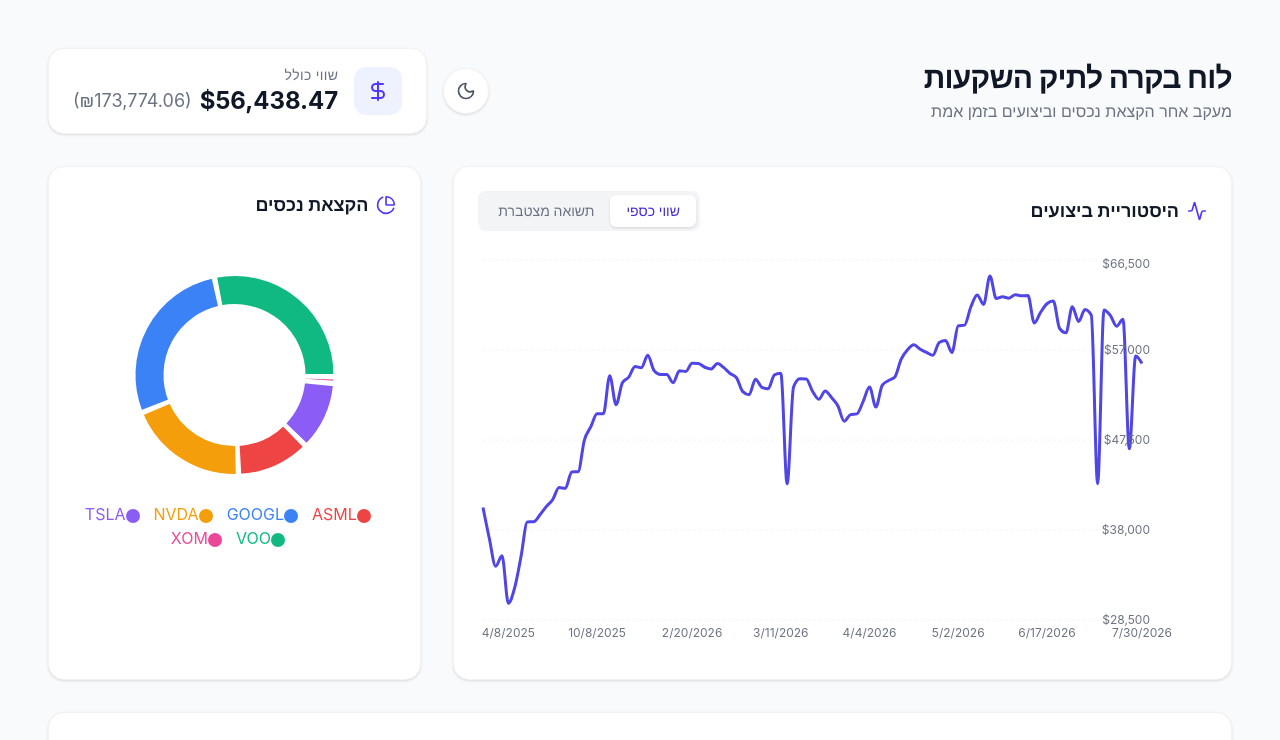
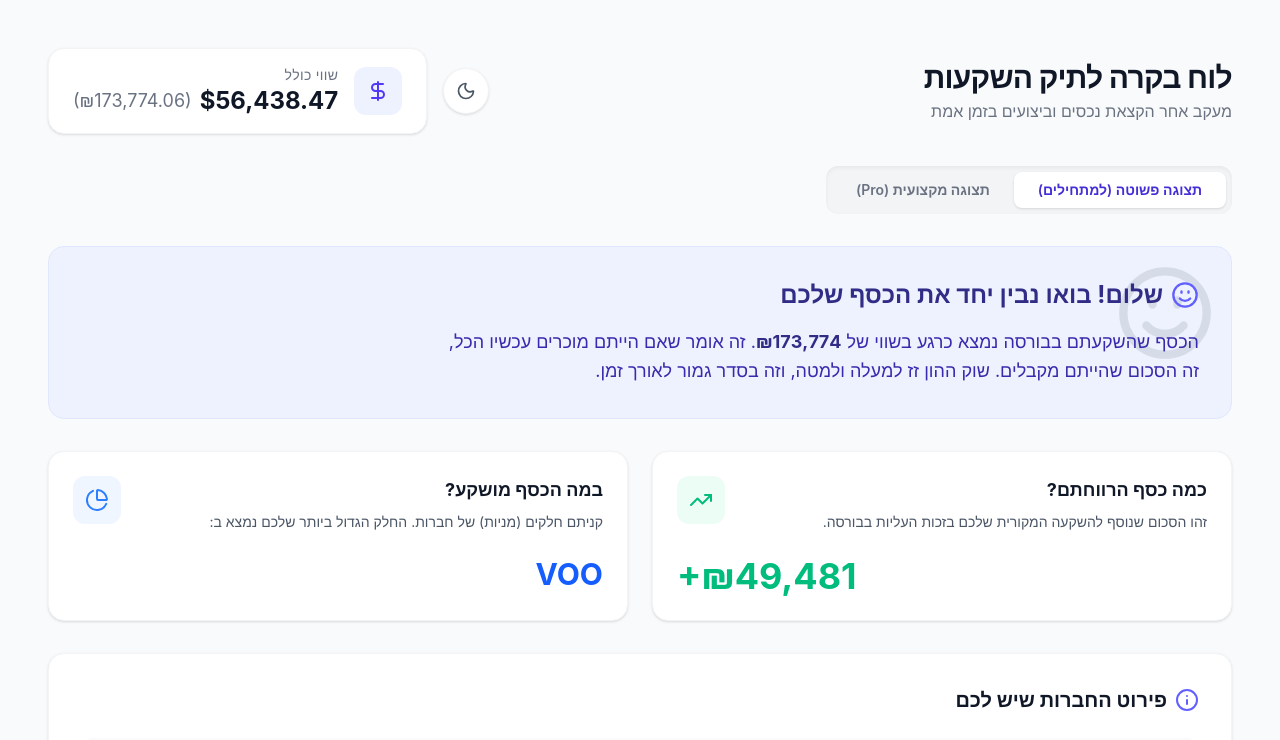
Before and after one commit to Almog787/My-new-stock-trucker, a React (Vite) app: page / in a window 1280 px wide. Shown: the top 740 px of the page. Built offline with nearby package versions, Linux system fonts and the light colour scheme; the HTML template or start-up script is replaced by a standard one.

Commit message:
feat: add dashboard view switcher
Introduce a simple/pro tab toggle to allow users to switch between different dashboard complexity levels.

```diff
--- a/src/App.tsx
+++ b/src/App.tsx
@@ -14,7 +14,7 @@ import {
   BarChart,
   Bar
 } from 'recharts';
-import { TrendingUp, DollarSign, PieChart as PieChartIcon, Activity, BarChart3, ArrowLeftRight, Moon, Sun, ArrowUp, ArrowDown } from 'lucide-react';
+import { TrendingUp, DollarSign, PieChart as PieChartIcon, Activity, BarChart3, ArrowLeftRight, Moon, Sun, ArrowUp, ArrowDown, Smile, Info } from 'lucide-react';
 
 interface PortfolioItem {
   amount: number;
@@ -43,6 +43,7 @@ function App() {
   const [loading, setLoading] = useState(true);
   const [chartView, setChartView] = useState<'value' | 'return'>('value');
   const [mobileTab, setMobileTab] = useState<'charts' | 'holdings'>('charts');
+  const [dashboardTab, setDashboardTab] = useState<'simple' | 'pro'>('simple');
   const [darkMode, setDarkMode] = useState(false);
   const [sortConfig, setSortConfig] = useState<{ key: SortKey; direction: 'asc' | 'desc' }>({ key: 'value', direction: 'desc' });
 
@@ -232,8 +233,107 @@ function App() {
           </div>
         </header>
 
+        {/* Tab Switcher */}
+        <div className="flex bg-gray-100 dark:bg-gray-800 p-1.5 rounded-xl w-fit shadow-inner mx-auto md:mx-0">
+          <button
+            onClick={() => setDashboardTab('simple')}
+            className={`px-6 py-2 text-sm font-semibold rounded-lg transition-all ${dashboardTab === 'simple' ? 'bg-white dark:bg-gray-600 text-indigo-700 dark:text-indigo-300 shadow-sm' : 'text-gray-500 dark:text-gray-400 hover:text-gray-700 dark:hover:text-gray-200'}`}
+          >
+            תצוגה פשוטה (למתחילים)
+          </button>
+          <button
+            onClick={() => setDashboardTab('pro')}
+            className={`px-6 py-2 text-sm font-semibold rounded-lg transition-all ${dashboardTab === 'pro' ? 'bg-white dark:bg-gray-600 text-indigo-700 dark:text-indigo-300 shadow-sm' : 'text-gray-500 dark:text-gray-400 hover:text-gray-700 dark:hover:text-gray-200'}`}
+          >
+            תצוגה מקצועית (Pro)
+          </button>
+        </div>
+
+        {dashboardTab === 'simple' && (
+          <div className="space-y-8 animate-in fade-in duration-500">
+            <div className="bg-indigo-50 dark:bg-indigo-900/20 p-6 md:p-8 rounded-2xl border border-indigo-100 dark:border-indigo-800/50 relative overflow-hidden">
+              <div className="absolute top-0 right-0 p-4 opacity-10">
+                <Smile size={100} />
+              </div>
+              <h2 className="text-2xl font-bold text-indigo-900 dark:text-indigo-100 mb-4 flex items-center gap-2 relative z-10">
+                <Smile className="text-indigo-500" size={28} />
+                שלום! בואו נבין יחד את הכסף שלכם
+              </h2>
+              <p className="text-indigo-800 dark:text-indigo-200 text-lg leading-relaxed max-w-3xl relative z-10">
+                הכסף שהשקעתם בבורסה נמצא כרגע בשווי של <strong className="font-bold text-indigo-900 dark:text-white">₪{(portfolioTotal * USD_TO_ILS).toLocaleString(undefined, { maximumFractionDigits: 0 })}</strong>.
+                זה אומר שאם הייתם מוכרים עכשיו הכל, זה הסכום שהייתם מקבלים.
+                {monthlyPnLData.length > 0 && monthlyPnLData[monthlyPnLData.length - 1].isPositive ? ' החדשות הטובות הן שהכסף שלכם צמח לאחרונה! 🎉' : ' שוק ההון זז למעלה ולמטה, וזה בסדר גמור לאורך זמן.'}
+              </p>
+            </div>
+
+            {/* Simple Cards */}
+            <div className="grid grid-cols-1 md:grid-cols-2 gap-6">
+              <div className="bg-white dark:bg-gray-800 p-6 rounded-2xl shadow-sm border border-gray-100 dark:border-gray-700">
+                <div className="flex items-start justify-between">
+                  <div>
+                    <h3 className="text-lg font-bold text-gray-900 dark:text-white mb-2">כמה כסף הרווחתם?</h3>
+                    <p className="text-gray-600 dark:text-gray-400 text-sm mb-4">זהו הסכום שנוסף להשקעה המקורית שלכם בזכות העליות בבורסה.</p>
+                  </div>
+                  <div className="p-3 bg-emerald-50 dark:bg-emerald-900/30 rounded-xl text-emerald-500">
+                    <TrendingUp size={24} />
+                  </div>
+                </div>
+                {chartData.length > 0 && (
+                  <div className="text-4xl font-bold text-emerald-500 flex items-center gap-2 mt-2" dir="ltr">
+                    +₪{((portfolioTotal - chartData[0]?.total) * USD_TO_ILS).toLocaleString(undefined, { maximumFractionDigits: 0 })}
+                  </div>
+                )}
+              </div>
+
+              <div className="bg-white dark:bg-gray-800 p-6 rounded-2xl shadow-sm border border-gray-100 dark:border-gray-700">
+                <div className="flex items-start justify-between">
+                  <div>
+                    <h3 className="text-lg font-bold text-gray-900 dark:text-white mb-2">במה הכסף מושקע?</h3>
+                    <p className="text-gray-600 dark:text-gray-400 text-sm mb-4">קניתם חלקים (מניות) של חברות. החלק הגדול ביותר שלכם נמצא ב:</p>
+                  </div>
+                  <div className="p-3 bg-blue-50 dark:bg-blue-900/30 rounded-xl text-blue-500">
+                    <PieChartIcon size={24} />
+                  </div>
+                </div>
+                <div className="text-3xl font-bold text-blue-600 dark:text-blue-400 mt-2">
+                  {sortedPortfolioData.length > 0 ? sortedPortfolioData[0].name : ''}
+                </div>
+              </div>
+            </div>
+
+            {/* Simple Explanation List */}
+            <div className="bg-white dark:bg-gray-800 p-6 md:p-8 rounded-2xl shadow-sm border border-gray-100 dark:border-gray-700">
+                <h3 className="text-xl font-bold text-gray-900 dark:text-white mb-6 flex items-center gap-2">
+                  <Info className="text-indigo-500" />
+                  פירוט החברות שיש לכם
+                </h3>
+                <div className="space-y-4">
+                  {sortedPortfolioData.map((asset, i) => {
+                    const isPositive = asset.returnPct >= 0;
+                    return (
+                      <div key={asset.name} className="flex flex-col sm:flex-row sm:items-center justify-between p-5 bg-gray-50 dark:bg-gray-700/30 rounded-xl transition-colors hover:bg-gray-100 dark:hover:bg-gray-700/50">
+                        <div className="flex items-center gap-4 mb-3 sm:mb-0">
+                          <div className="w-12 h-12 rounded-full flex items-center justify-center font-bold text-white shadow-sm text-lg" style={{ backgroundColor: COLORS[i % COLORS.length] }}>
+                            {asset.name.substring(0, 2)}
+                          </div>
+                          <div>
+                            <h4 className="font-bold text-gray-900 dark:text-white text-lg">{asset.name}</h4>
+                            <p className="text-sm text-gray-500 dark:text-gray-400">יש לכם כרגע מניות בשווי של ₪{(asset.value * USD_TO_ILS).toLocaleString(undefined, { maximumFractionDigits: 0 })} בחברה זו</p>
+                          </div>
+                        </div>
+                        <div className={`text-sm font-semibold px-4 py-2 rounded-full w-fit flex items-center gap-1.5 ${isPositive ? 'bg-emerald-100 text-emerald-700 dark:bg-emerald-900/40 dark:text-emerald-400' : 'bg-rose-100 text-rose-700 dark:bg-rose-900/40 dark:text-rose-400'}`}>
+                          {isPositive ? 'החברה צומחת 🎉' : 'החברה בירידה קלה 📉'}
+                        </div>
+                      </div>
+                    );
+                  })}
+                </div>
+            </div>
+          </div>
+        )}
+
         {/* Charts Section */}
-        <div className={`space-y-8 ${mobileTab !== 'charts' ? 'hidden md:block' : ''}`}>
+        <div className={`space-y-8 ${dashboardTab !== 'pro' ? 'hidden' : ''} ${mobileTab !== 'charts' ? 'hidden md:block' : ''}`}>
           {/* Charts Grid */}
           <div className="grid grid-cols-1 lg:grid-cols-3 gap-8">
 
@@ -402,7 +502,7 @@ function App() {
         </div>
 
         {/* Holdings Table */}
-        <div className={`bg-white dark:bg-gray-800 rounded-2xl shadow-sm border border-gray-100 dark:border-gray-700 overflow-hidden relative ${mobileTab !== 'holdings' ? 'hidden md:block' : ''}`}>
+        <div className={`bg-white dark:bg-gray-800 rounded-2xl shadow-sm border border-gray-100 dark:border-gray-700 overflow-hidden relative ${dashboardTab !== 'pro' ? 'hidden' : ''} ${mobileTab !== 'holdings' ? 'hidden md:block' : ''}`}>
           <div className="p-6 border-b border-gray-100 dark:border-gray-700 flex items-center justify-between gap-4">
             <div className="flex items-center gap-2">
               <TrendingUp className="text-indigo-600 dark:text-indigo-400" size={20} />
@@ -486,7 +586,7 @@ function App() {
         </div>
 
         {/* Bottom Navigation for Mobile */}
-        <div className="md:hidden fixed bottom-0 left-0 right-0 bg-white dark:bg-gray-800 border-t border-gray-200 dark:border-gray-700 flex justify-around p-3 z-50 shadow-[0_-4px_6px_-1px_rgb(0,0,0,0.05)] pb-[env(safe-area-inset-bottom)]">
+        <div className={`md:hidden fixed bottom-0 left-0 right-0 bg-white dark:bg-gray-800 border-t border-gray-200 dark:border-gray-700 flex justify-around p-3 z-50 shadow-[0_-4px_6px_-1px_rgb(0,0,0,0.05)] pb-[env(safe-area-inset-bottom)] ${dashboardTab !== 'pro' ? 'hidden' : ''}`}>
           <button
             onClick={() => setMobileTab('charts')}
             className={`flex flex-col items-center gap-1 flex-1 py-1 transition-colors ${mobileTab === 'charts' ? 'text-indigo-600 dark:text-indigo-400' : 'text-gray-400 dark:text-gray-500 hover:text-gray-600 dark:hover:text-gray-300'}`}
```
